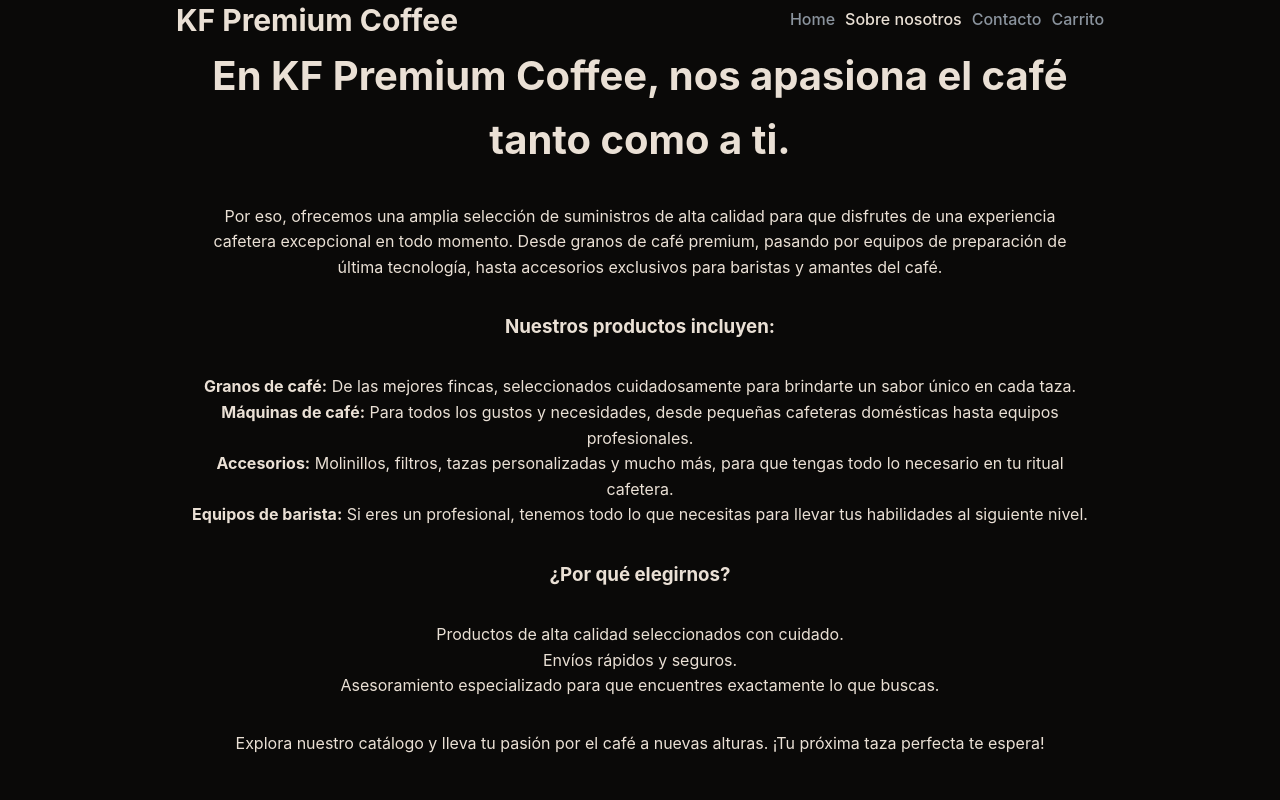
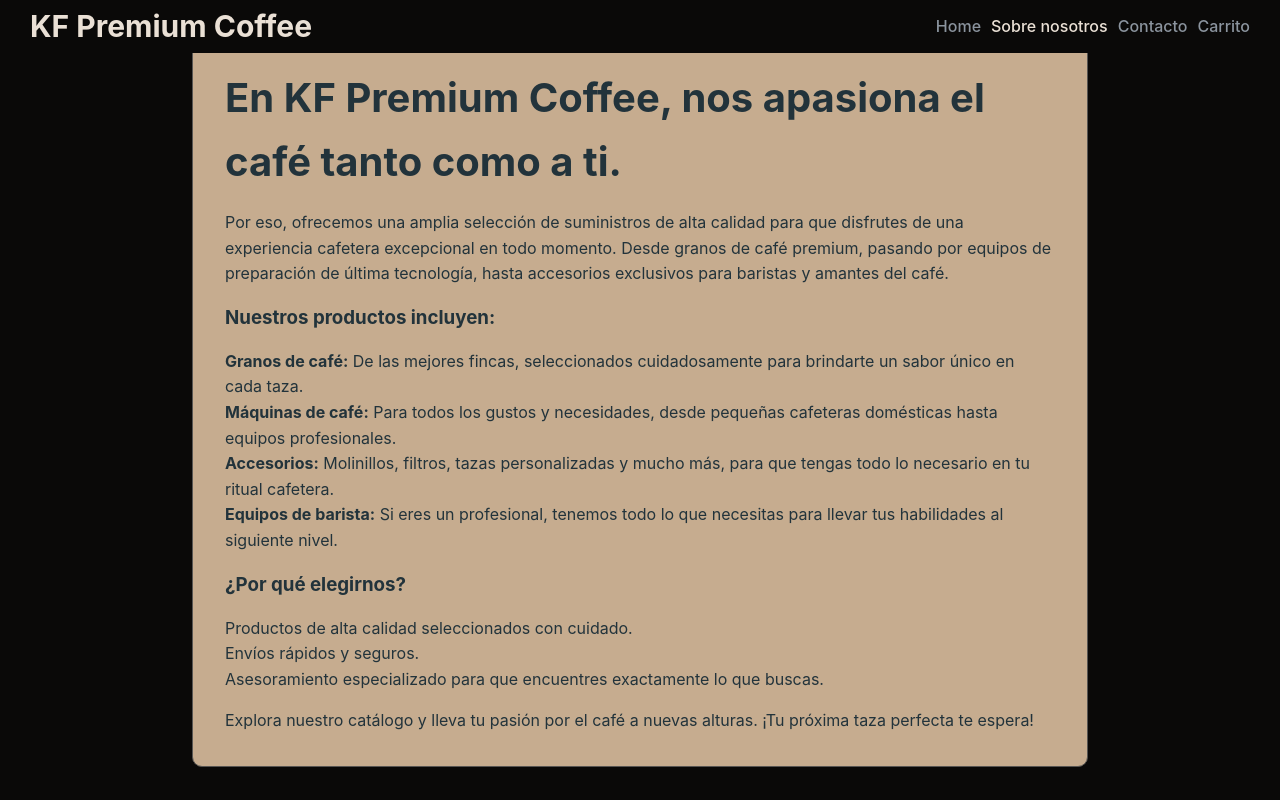
Before and after one commit to a-gonzalez-f/cursoReact, a React (Vite) app: page /about in a window 1280 px wide. Built offline with nearby package versions, Linux system fonts and the light colour scheme.

Commit message:
corrijo detalles estilos y renders

```diff
--- a/src/App.css
+++ b/src/App.css
@@ -33,10 +33,6 @@ body {
   display: flex;
   align-items: center;
   justify-content: center;
-}
-
-.mainTitle {
-  font-size: 30px;
 }
 
 button {
--- a/src/components/About/About.css
+++ b/src/components/About/About.css
@@ -2,8 +2,16 @@
   width: 70vw;
   display: flex;
   flex-direction: column;
-  align-items: center;
-  gap: 2rem;
+  gap: 1rem;
+  padding: 2rem;
+  border: 1px solid var(--color-border);
+  border-radius: 10px;
+  background-color: var(--color-secondary);
+  color: var(--color-primary);
+}
+
+.about {
+  text-align: left;
 }
 
 h2 {
--- a/src/components/Header/Header.css
+++ b/src/components/Header/Header.css
@@ -1,13 +1,16 @@
 header {
   display: flex;
-  justify-content: space-around;
+  justify-content: space-between;
   align-items: center;
   position: fixed;
   top: 0;
   left: 0;
-  padding: 10px;
+  padding: 10px 30px;
   width: 100vw;
   z-index: 2;
   background-color: var(--color-bg);
-  height: 5vh;
 }
+
+.mainTitle {
+  font-size: 30px;
+}
--- a/src/components/Nav/Nav.css
+++ b/src/components/Nav/Nav.css
@@ -21,10 +21,6 @@ a:hover,
   background-color: transparent;
   padding: 0;
   margin: 0;
-  position: absolute;
-  right: 2rem;
-  top: 0;
-  height: 5vh;
 }
 
 .aCarrito {
```
